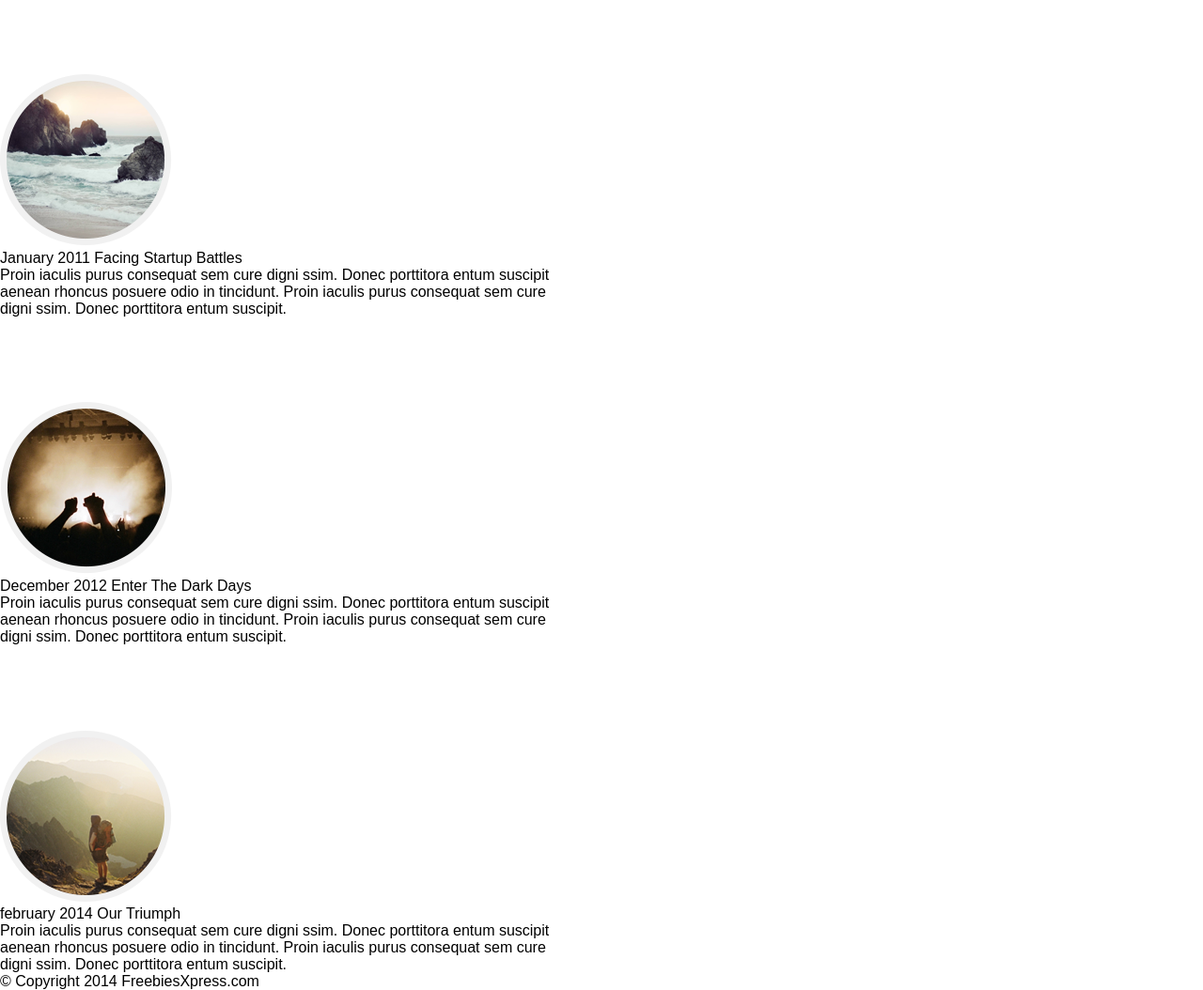
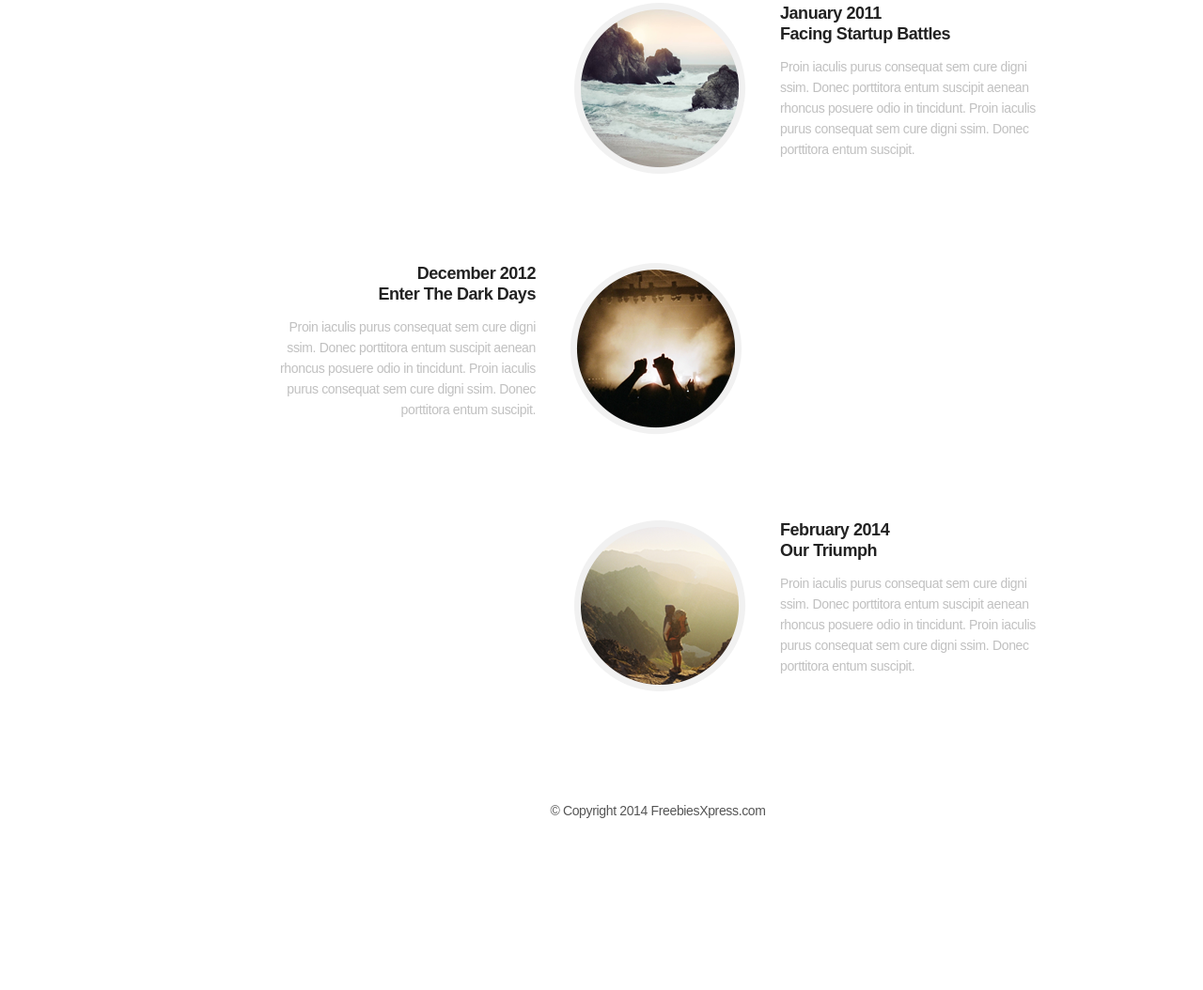
Before and after one commit to Stanislavskiy/golden_landing, a plain HTML site: page index.html in a window 1280 px wide. Shown: the part 2526-3580 px from the top of the page at 94% size. After the commit the page ends 3479 px from the top, so only its background shows below. Drawn offline with Linux system fonts and the light colour scheme; files whose address does not match are found by name.

Commit message:
Final work

```diff
--- a/components/fonts.css
+++ /dev/null
@@ -1,11 +0,0 @@
-.font_bold {
-  font-weight: bold;
-}
-
-.font_italic {
-  font-style: italic;
-}
-
-.font_14px {
-  font-size: 14px;
-}
--- a/components/page-footer/page-footer.css
+++ b/components/page-footer/page-footer.css
@@ -1,19 +1,71 @@
 .page-footer {
-    display: block;
-    height: 1515px;
+  display: block;
+  height: 1515px;
 }
 
 .page-footer__about {
-    display: block;
-    margin-top: 78px;
-}
-
-.page-footer__about {
-    display: block;
-    width: 615px;
-    margin-top: 90px;
+  display: inline-flex;
+  width: 100%;
+  margin-top: 90px;
 }
 
 .page-footer__about:first-of-type {
-    margin-top: 0px;
+    margin-top: 80px;
+  }
+
+.page-footer__about-description {
+    display: block;
+    float: left;
+    width: 290px;
+    font-size: 14px;
+    color: #7777;
+    letter-spacing: -0.025em;
+    line-height: 22px;
 }
+
+.page-footer__about-title {
+    display: block;
+    font-size: 18px;
+    font-weight: bold;
+    text-transform: capitalize;
+    color: #222;
+    letter-spacing: -0.025em;
+    margin-bottom: 13px;
+}
+
+.page-footer__about_left {
+    justify-content: flex-start;
+    text-align: right;
+}
+
+.page-footer__about_right {
+    justify-content: flex-end;
+    text-align: left;
+}
+
+.page-footer__about_left .page-footer__img {
+    order: 2;
+}
+
+.page-footer__about_right .page-footer__about-description {
+    margin-left: 36px;
+    margin-right: 50px;
+}
+
+.page-footer__about_left .page-footer__about-description {
+    margin-left: 50px;
+    margin-right: 36px;
+}
+
+.page-footer__about-title .page-footer__about_left {
+    float: right;
+}
+
+.page-footer__copy {
+    display: block;
+    margin-top: 115px;
+    text-align: center;
+    font-size: 14px;
+    color: #555555;
+    letter-spacing: -0.025em;
+}
--- a/index.html
+++ b/index.html
@@ -1,12 +1,12 @@
 <!DOCTYPE html>
 <html lang="en">
+
 <head>
   <meta charset="UTF-8">
   <meta name="viewport" content="width=device-width, initial-scale=1.0">
   <meta http-equiv="X-UA-Compatible" content="ie=edge">
   <title>Golden</title>
   <link rel="stylesheet" href="components/common.css">
-  <link rel="stylesheet" href="components/fonts.css">
   <link rel="stylesheet" href="components/col.css">
   <link rel="stylesheet" href="components/section.css">
   <link rel="stylesheet" href="components/header.css">
@@ -14,18 +14,18 @@
   <link rel="stylesheet" href="components/page-services/page-services.css">
   <link rel="stylesheet" href="components/page-portfolio/page-portfolio.css">
   <link rel="stylesheet" href="components/page-footer/page-footer.css">
+</head>
 
-</head>
 <body>
-  <header class="section section_center page-home">
+  <header id="home" class="section section_center page-home">
     <div class="col col_center">
       <div class="page-home__header">
         <img class="page-home__logo" src="components/page-home/logo.png" alt="img">
         <nav class="page-home__menu">
           <a href="#" class="page-home__menu-item">Home</a>
-          <a href="#" class="page-home__menu-item">Services</a>
-          <a href="#" class="page-home__menu-item">Portfolio</a>
-          <a href="#" class="page-home__menu-item">About</a>
+          <a href="#services" class="page-home__menu-item">Services</a>
+          <a href="#portfolio" class="page-home__menu-item">Portfolio</a>
+          <a href="#about" class="page-home__menu-item">About</a>
           <a href="#" class="page-home__menu-item">Contact</a>
         </nav>
       </div>
@@ -39,7 +39,7 @@
     </div>
   </header>
 
-  <section class="page-services section section_center">
+  <section id="services" class="page-services section section_center">
     <div class="col col_center">
       <div class="header header_top">
         <div class="header__title">services</div>
@@ -52,9 +52,7 @@
             E-Commerce
           </div>
           <div class="page-services__service-description">
-            Proin iaculis purus consequat sem cure
-            digni ssim. Donec porttitora entum suscipit
-            aenean rhoncus posuere odio in tincidunt.
+            Proin iaculis purus consequat sem cure digni ssim. Donec porttitora entum suscipit aenean rhoncus posuere odio in tincidunt.
           </div>
         </div>
         <div class="page-services__service">
@@ -63,9 +61,7 @@
             Responsive Web
           </div>
           <div class="page-services__service-description">
-            Proin iaculis purus consequat sem cure
-            digni ssim. Donec porttitora entum suscipit
-            aenean rhoncus posuere odio in tincidunt.
+            Proin iaculis purus consequat sem cure digni ssim. Donec porttitora entum suscipit aenean rhoncus posuere odio in tincidunt.
           </div>
         </div>
         <div class="page-services__service">
@@ -74,19 +70,17 @@
             Web Security
           </div>
           <div class="page-services__service-description">
-            Proin iaculis purus consequat sem cure
-            digni ssim. Donec porttitora entum suscipit
-            aenean rhoncus posuere odio in tincidunt.
+            Proin iaculis purus consequat sem cure digni ssim. Donec porttitora entum suscipit aenean rhoncus posuere odio in tincidunt.
           </div>
         </div>
       </div>
     </div>
   </section>
 
-  <section class="page-portfolio section section_center">
+  <section id="portfolio" class="page-portfolio section section_center">
     <div class="col col_center">
       <div class="header header_top">
-        <div class="header__title">about us</div>
+        <div class="header__title">Our portfolio</div>
         <div class="header__description">Proin iaculis purus consequat sem cure</div>
       </div>
       <div class="page-portfolio__works">
@@ -97,62 +91,51 @@
     </div>
   </section>
 
-  <footer class="page-footer section section_crnter">
-    <div class="header header_top">
-      <div class="header__title">about us</div>
-      <div class="header__description">Proin iaculis purus consequat sem cure</div>
-    </div>
-    <div class="page-footer__about">
+  <footer id="about" class="page-footer section section_center">
+    <div class="col col_center">
+      <div class="header header_top">
+        <div class="header__title">about us</div>
+        <div class="header__description">Proin iaculis purus consequat sem cure</div>
+      </div>
       <div class="page-footer__about page-footer__about_left">
         <img src="components/page-footer/1.png" alt="img" class="page-footer__img">
-        <div class="page-footer__about-title">July 2010
-            Our Humble Beginnings</div>
         <div class="page-footer__about-description">
-          Proin iaculis purus consequat sem cure
-          digni ssim. Donec porttitora entum suscipit
-          aenean rhoncus posuere odio in tincidunt. Proin
-          iaculis purus consequat sem cure digni
-          ssim. Donec porttitora entum suscipit.
+          <div class="page-footer__about-title">July 2010
+            <br> Our Humble Beginnings</div>
+          Proin iaculis purus consequat sem cure digni ssim. Donec porttitora entum suscipit aenean rhoncus posuere odio in tincidunt.
+          Proin iaculis purus consequat sem cure digni ssim. Donec porttitora entum suscipit.
         </div>
       </div>
       <div class="page-footer__about page-footer__about_right">
         <img src="components/page-footer/2.png" alt="img" class="page-footer__img">
-        <div class="page-footer__about-title">January 2011
-            Facing Startup Battles</div>
         <div class="page-footer__about-description">
-          Proin iaculis purus consequat sem cure
-          digni ssim. Donec porttitora entum suscipit
-          aenean rhoncus posuere odio in tincidunt. Proin
-          iaculis purus consequat sem cure digni
-          ssim. Donec porttitora entum suscipit.
+          <div class="page-footer__about-title">January 2011
+            <br> Facing Startup Battles</div>
+          Proin iaculis purus consequat sem cure digni ssim. Donec porttitora entum suscipit aenean rhoncus posuere odio in tincidunt.
+          Proin iaculis purus consequat sem cure digni ssim. Donec porttitora entum suscipit.
         </div>
       </div>
       <div class="page-footer__about page-footer__about_left">
         <img src="components/page-footer/3.png" alt="img" class="page-footer__img">
-        <div class="page-footer__about-title">December 2012
-            Enter The Dark Days</div>
         <div class="page-footer__about-description">
-          Proin iaculis purus consequat sem cure
-          digni ssim. Donec porttitora entum suscipit
-          aenean rhoncus posuere odio in tincidunt. Proin
-          iaculis purus consequat sem cure digni
-          ssim. Donec porttitora entum suscipit.
+          <div class="page-footer__about-title">December 2012
+            <br> Enter The Dark Days</div>
+          Proin iaculis purus consequat sem cure digni ssim. Donec porttitora entum suscipit aenean rhoncus posuere odio in tincidunt.
+          Proin iaculis purus consequat sem cure digni ssim. Donec porttitora entum suscipit.
         </div>
       </div>
       <div class="page-footer__about page-footer__about_right">
         <img src="components/page-footer/4.png" alt="img" class="page-footer__img">
-        <div class="page-footer__about-title">february 2014
-            Our Triumph</div>
         <div class="page-footer__about-description">
-          Proin iaculis purus consequat sem cure
-          digni ssim. Donec porttitora entum suscipit
-          aenean rhoncus posuere odio in tincidunt. Proin
-          iaculis purus consequat sem cure digni
-          ssim. Donec porttitora entum suscipit.
+          <div class="page-footer__about-title">february 2014
+            <br> Our Triumph</div>
+          Proin iaculis purus consequat sem cure digni ssim. Donec porttitora entum suscipit aenean rhoncus posuere odio in tincidunt.
+          Proin iaculis purus consequat sem cure digni ssim. Donec porttitora entum suscipit.
         </div>
       </div>
+      <div class="page-footer__copy">&copy; Copyright 2014 FreebiesXpress.com</div>
     </div>
-    <div class="page-footer__copy">&copy; Copyright 2014 FreebiesXpress.com</div>
   </footer>
 </body>
+
 </html>
```
